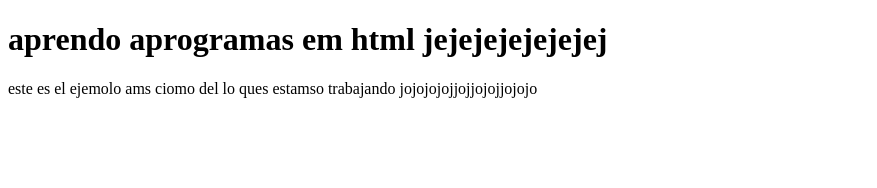
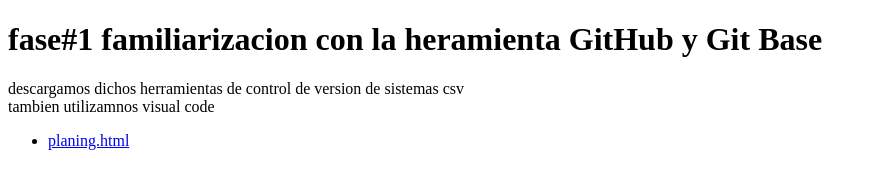
Before and after one commit to Julian-gli/DSW-JulianDavidRicardo, a plain HTML site: page index.html in a window 1280 px wide. Shown: the whole page, without its empty margins (0-877 px from the left). Drawn offline with Linux system fonts and the light colour scheme.

Commit message:
v3
agregando9 hipervinculos

```diff
--- a/index.html
+++ b/index.html
@@ -1,14 +1,18 @@
 <!DOCTYPE html>
 <html lang="en">
 <head>
-    <meta charset="UTF-8">
-    <meta name="viewport" content="width=device-width, initial-scale=1.0">
+    <meta DEiseño de sistios web="UTF-8">
+    <meta author="viewport" julian Ricardo Argumedo="width=device-width, initial-scale=1.0">
     <title>dideño de sitio wed</title>
 </head>
 <body>
-    <h1>aprendo aprogramas em html jejejejejejejej</h1>
-    <p> este es el ejemolo ams ciomo del lo ques estamso trabajando
-        jojojojojjojjojojjojojo
+    <h1>fase#1 familiarizacion con la heramienta GitHub y Git Base</h1>
+    <p> descargamos dichos herramientas de control de version de sistemas csv <br> tambien utilizamnos visual code
     </p>
+    <nav>
+        <ul  class="htmnl">
+            <li> <a href="planing.html"> planing.html </li></a>
+        </ul>
+    </nav>
 </body>
 </html>
```
